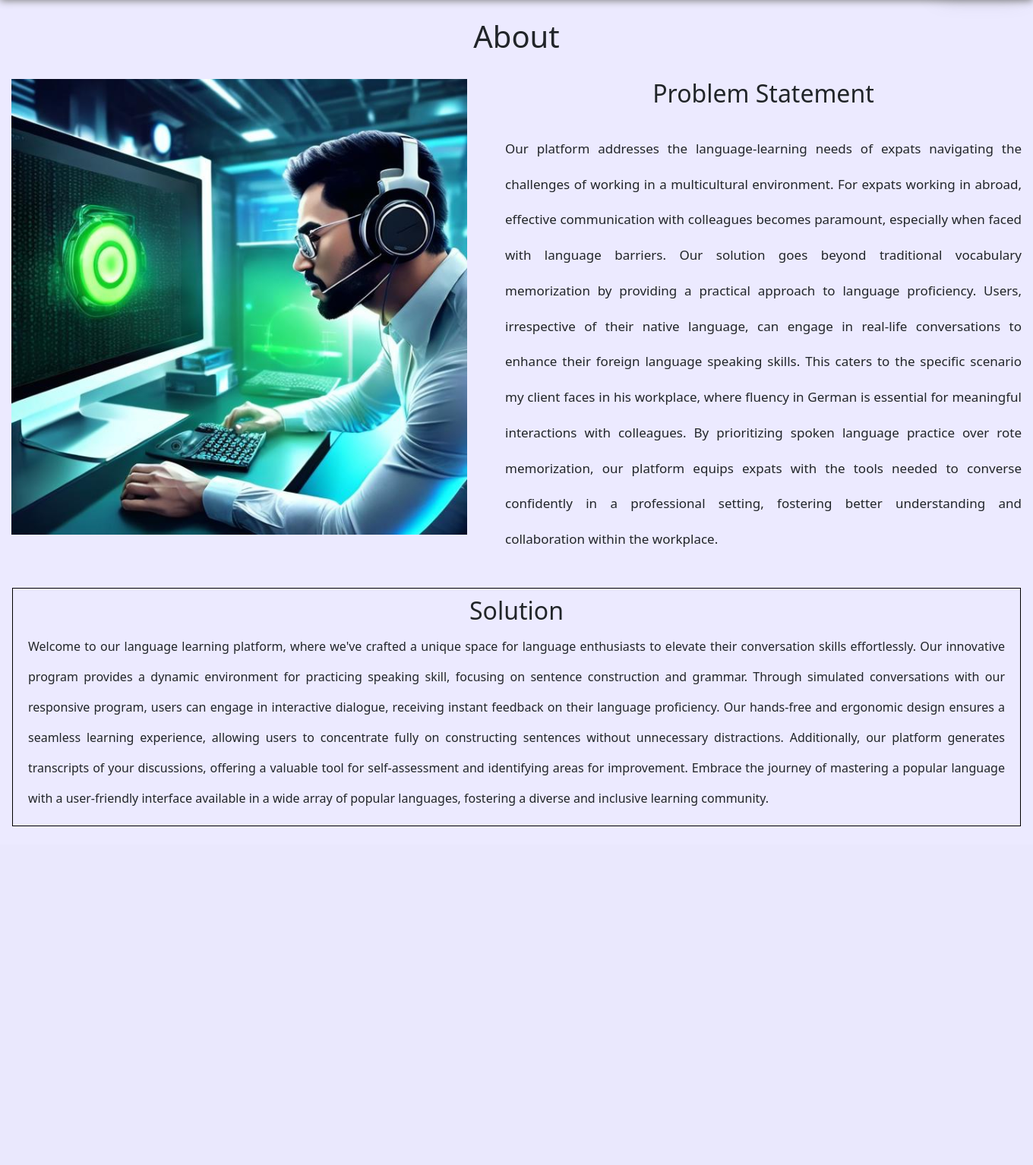
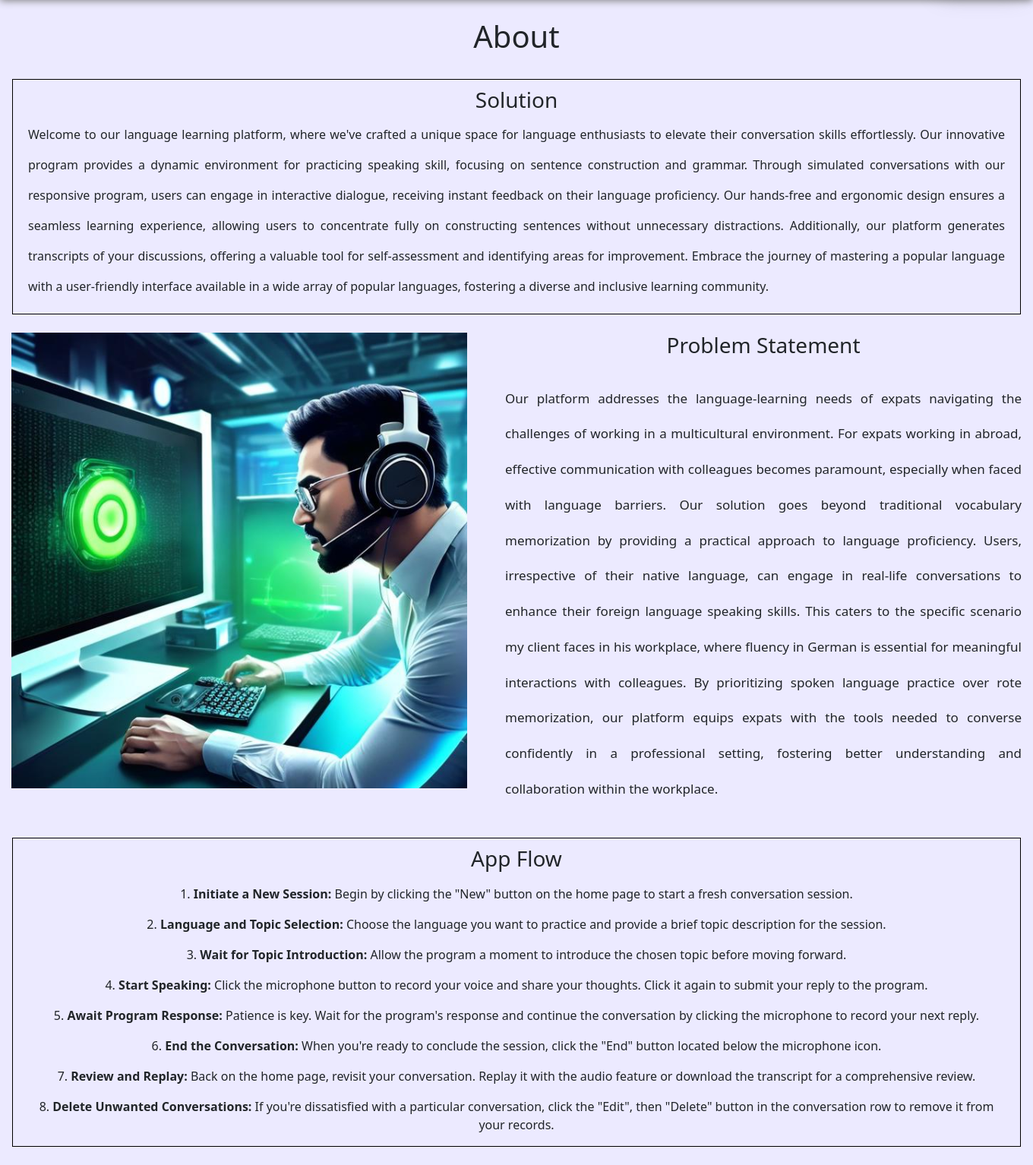
Before and after one commit to rlmtm/CS-IA, a Flask app: template templates/about.html in a window 1360 px wide. Shown: the part 74-1608 px from the top of the page at 76% size. Before the commit the page ends 1162 px from the top, so only its background shows below. Run offline with Flask 3, Linux system fonts and the light colour scheme; the template is opened without the code that fills it, so the values that code supplies are empty; some libraries are stand-ins or nearby versions.

Commit message:
Update about.html

```diff
--- a/templates/about.html
+++ b/templates/about.html
@@ -7,16 +7,45 @@
 {% block main %}
     <h1>About</h1>
     <br>
+    <div class="mx-auto" style="border:1px solid black; width: 83em; max-width: 83em;">
+        <h3 style="padding-top: 10px;">Solution</h3>
+        <p class="text-line" style="padding-left: 20px; padding-right: 20px;">Welcome to our language learning platform, where we've crafted a unique space for language enthusiasts to elevate their conversation skills effortlessly. Our innovative program provides a dynamic environment for practicing speaking skill, focusing on sentence construction and grammar. Through simulated conversations with our responsive program, users can engage in interactive dialogue, receiving instant feedback on their language proficiency. Our hands-free and ergonomic design ensures a seamless learning experience, allowing users to concentrate fully on constructing sentences without unnecessary distractions. Additionally, our platform generates transcripts of your discussions, offering a valuable tool for self-assessment and identifying areas for improvement. Embrace the journey of mastering a popular language with a user-friendly interface available in a wide array of popular languages, fostering a diverse and inclusive learning community.</p>
+    </div>
+    <br>
     <div class="horizontal-stack-inner-about w-fit mx-auto">
         <img src="./static/example.png" alt="sample user" width="600px" height="600px">
         <div style="padding-left: 50px; padding-left: 50px;">
-            <h2 style="margin-bottom: 30px;">Problem Statement</h2>
+            <h3 style="margin-bottom: 30px;">Problem Statement</h3>
             <p class="text-block">Our platform addresses the language-learning needs of expats navigating the challenges of working in a multicultural environment. For expats working in abroad, effective communication with colleagues becomes paramount, especially when faced with language barriers. Our solution goes beyond traditional vocabulary memorization by providing a practical approach to language proficiency. Users, irrespective of their native language, can engage in real-life conversations to enhance their foreign language speaking skills. This caters to the specific scenario my client faces in his workplace, where fluency in German is essential for meaningful interactions with colleagues. By prioritizing spoken language practice over rote memorization, our platform equips expats with the tools needed to converse confidently in a professional setting, fostering better understanding and collaboration within the workplace.</p>
         </div>
     </div>
+
     <br>
     <div class="mx-auto" style="border:1px solid black; width: 83em; max-width: 83em;">
-        <h2 style="padding-top: 10px;">Solution</h2>
-        <p class="text-line" style="padding-left: 20px; padding-right: 20px;">Welcome to our language learning platform, where we've crafted a unique space for language enthusiasts to elevate their conversation skills effortlessly. Our innovative program provides a dynamic environment for practicing speaking skill, focusing on sentence construction and grammar. Through simulated conversations with our responsive program, users can engage in interactive dialogue, receiving instant feedback on their language proficiency. Our hands-free and ergonomic design ensures a seamless learning experience, allowing users to concentrate fully on constructing sentences without unnecessary distractions. Additionally, our platform generates transcripts of your discussions, offering a valuable tool for self-assessment and identifying areas for improvement. Embrace the journey of mastering a popular language with a user-friendly interface available in a wide array of popular languages, fostering a diverse and inclusive learning community.</p>
-    </div>
+        <h3 style="padding-top: 10px; padding-bottom: 10px;">App Flow</h3>
+        <p class="text-steps" style="padding-left: 20px; padding-right: 20px;">
+            1. <b>Initiate a New Session:</b> Begin by clicking the "New" button on the home page to start a fresh conversation session.
+        </p>
+        <p class="text-steps" style="padding-left: 20px; padding-right: 20px;">
+            2. <b>Language and Topic Selection:</b> Choose the language you want to practice and provide a brief topic description for the session.
+        </p>
+        <p class="text-steps" style="padding-left: 20px; padding-right: 20px;">
+            3. <b>Wait for Topic Introduction:</b> Allow the program a moment to introduce the chosen topic before moving forward.
+        </p>
+        <p class="text-steps" style="padding-left: 20px; padding-right: 20px;">
+            4. <b>Start Speaking:</b> Click the microphone button to record your voice and share your thoughts. Click it again to submit your reply to the program.
+        </p>
+        <p class="text-steps" style="padding-left: 20px; padding-right: 20px;">
+            5. <b>Await Program Response:</b> Patience is key. Wait for the program's response and continue the conversation by clicking the microphone to record your next reply.
+        </p>
+        <p class="text-steps" style="padding-left: 20px; padding-right: 20px;">
+            6. <b>End the Conversation:</b> When you're ready to conclude the session, click the "End" button located below the microphone icon.
+        </p>
+        <p class="text-steps" style="padding-left: 20px; padding-right: 20px;">
+            7. <b>Review and Replay:</b> Back on the home page, revisit your conversation. Replay it with the audio feature or download the transcript for a comprehensive review.
+        </p>
+        <p class="text-steps" style="padding-left: 20px; padding-right: 20px;">
+            8. <b>Delete Unwanted Conversations:</b> If you're dissatisfied with a particular conversation, click the "Edit", then "Delete" button in the conversation row to remove it from your records.
+        </p>
+        </div>
     {% endblock %}
```
